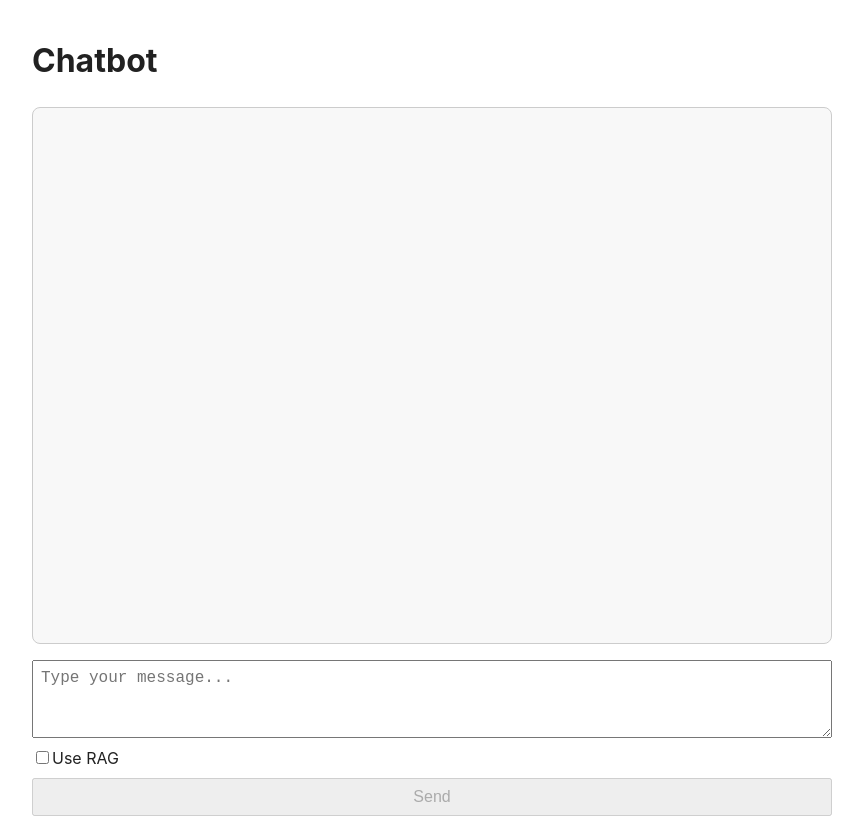
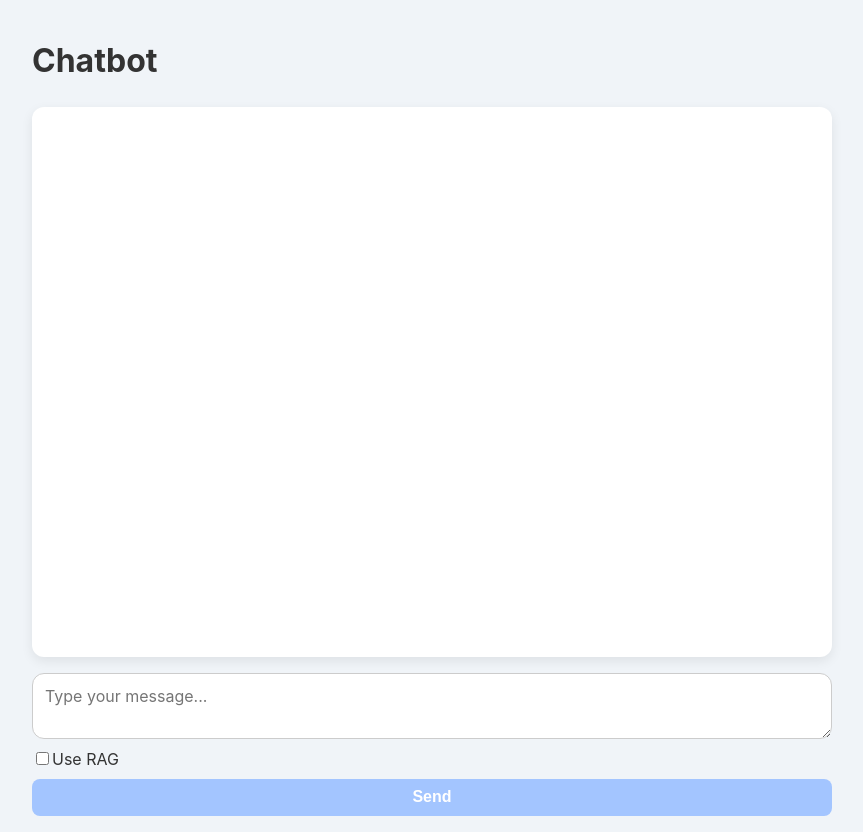
Before and after one commit to sergarlop2/chatbot_frontend, a React (Vite) app: page / in a window 1280 px wide. Shown: the whole page, without its empty margins (208-1071 px from the left). Built offline with nearby package versions, Linux system fonts and the light colour scheme; the HTML template or start-up script is replaced by a standard one.

Commit message:
Improve CSS styles of app

```diff
--- a/src/App.css
+++ b/src/App.css
@@ -5,36 +5,57 @@
   display: flex;
   flex-direction: column;
   height: 100vh;
+  background-color: var(--color-bg);
+  font-family: 'Inter', sans-serif;
 }
 
 .chat-window {
   flex: 1;
+  overflow-x: hidden;
   overflow-y: auto;
   padding: 1rem;
-  border: 1px solid #ccc;
-  background-color: #f8f8f8;
+  background-color: var(--color-surface);
   margin-bottom: 1rem;
-  border-radius: 8px;
+  border-radius: var(--radius);
+  box-shadow: var(--shadow);
+  display: flex;
+  flex-direction: column;
 }
 
 .message {
   margin-bottom: 1rem;
+  padding: 0.75rem 1rem;
+  border-radius: var(--radius);
+  max-width: 85%;
+  overflow-wrap: break-word;
+  word-break: break-word;
+  white-space: pre-wrap;
 }
 
 .message.user {
+  background-color: var(--color-user-msg);
+  align-self: flex-end;
   text-align: right;
+  border-top-right-radius: 0;
 }
 
 .message.assistant {
+  background-color: var(--color-assistant-msg);
+  align-self: flex-start;
   text-align: left;
+  border-top-left-radius: 0;
 }
 
 .message pre {
-  white-space: pre-wrap;
   margin: 0.5rem 0 0 0;
   font-family: inherit;
   font-size: 1rem;
   line-height: 1.5;
+  white-space: pre-wrap;
+  word-break: break-word;
+  overflow-wrap: break-word;
+  max-width: 100%;
+  box-sizing: border-box;
 }
 
 .chat-input {
@@ -46,14 +67,35 @@
 .chat-input textarea {
   resize: vertical;
   min-height: 60px;
-  padding: 0.5rem;
+  padding: 0.75rem;
   font-size: 1rem;
+  border: 1px solid #ccc;
+  border-radius: var(--radius);
+  font-family: inherit;
+  width: 100%;
+  box-sizing: border-box;
 }
 
 .chat-input button {
-  padding: 0.5rem;
+  padding: 0.6rem 1.2rem;
   font-size: 1rem;
+  font-weight: bold;
+  background-color: var(--color-button);
+  color: white;
+  border: none;
+  border-radius: 8px;
   cursor: pointer;
+  transition: background-color 0.2s ease;
+  width: 100%;
+}
+
+.chat-input button:disabled {
+  background-color: var(--color-button-disabled);
+  cursor: not-allowed;
+}
+
+.chat-input button:hover:not(:disabled) {
+  background-color: var(--color-button-hover);
 }
 
 .sources {
@@ -61,7 +103,8 @@
   margin-top: 1rem;
   background-color: #eef;
   padding: 0.5rem;
-  border-radius: 5px;
+  border-radius: 8px;
+  overflow-x: auto;
 }
 
 .elapsed-time {
@@ -92,3 +135,26 @@
   0% { transform: rotate(0deg); }
   100% { transform: rotate(360deg); }
 }
+
+@media (max-width: 600px) {
+  .app {
+    padding: 0.75rem;
+  }
+
+  .chat-window {
+    padding: 0.75rem;
+  }
+
+  .message {
+    font-size: 0.95rem;
+    max-width: 100%;
+  }
+
+  .chat-input textarea {
+    font-size: 0.95rem;
+  }
+
+  .chat-input button {
+    font-size: 0.95rem;
+  }
+}
--- a/src/App.tsx
+++ b/src/App.tsx
@@ -19,6 +19,8 @@ function App() {
   const handleSend = async (content: string, useRag: boolean) => {
     const userMessage: Message = { role: "user", content };
     const newMessages = [...messages, userMessage];
+
+    setMessages(newMessages);
     setLoading(true);
     setSources(undefined);
     setElapsedTime(undefined);
--- a/src/index.css
+++ b/src/index.css
@@ -1,14 +1,28 @@
 :root {
-  font-family: Inter, system-ui, Avenir, Helvetica, Arial, sans-serif;
+  font-family: 'Inter', system-ui, Avenir, Helvetica, Arial, sans-serif;
   line-height: 1.5;
   font-weight: 400;
 
+  --color-bg: #f0f4f8;
+  --color-surface: #ffffff;
+  --color-user-msg: #daf0ff;
+  --color-assistant-msg: #e8f5e9;
+  --color-button: #007bff;
+  --color-button-hover: #005fcc;
+  --color-button-disabled: #a3c5ff;
+  --color-text: #333;
+
+  --radius: 12px;
+  --shadow: 0 4px 12px rgba(0, 0, 0, 0.08);
+
   color-scheme: light dark;
-  color: rgba(0, 0, 0, 0.87);
-  background-color: #ffffff;
+  background-color: var(--color-bg);
+  color: var(--color-text);
 }
 
 body {
   margin: 0;
   padding: 0;
+  background-color: var(--color-bg);
+  color: var(--color-text);
 }
```
